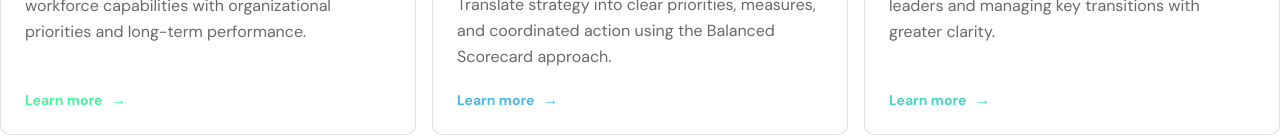
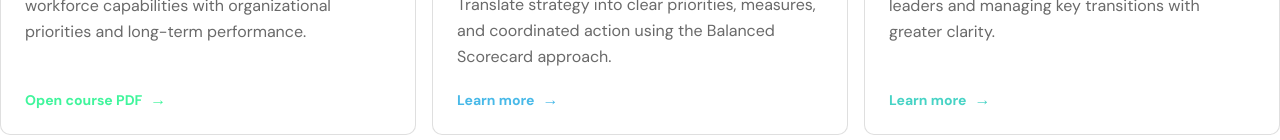
Before and after one commit to gabzy0423/The-Learning-Lab, a Next.js app: page /programs/impacting-strategy in a window 1280 px wide. Shown: the part 1160-1300 px from the top of the page. Built offline with nearby package versions, Linux system fonts and the light colour scheme.

Commit message:
Link competency talent PDF

```diff
--- a/app/programs/[category]/page.tsx
+++ b/app/programs/[category]/page.tsx
@@ -175,6 +175,7 @@ const impactingStrategyCards = [
   {
     image: "/assets/pages/programs/impact1.png",
     title: "Competency Based Talent Management",
+    href: "/assets/pdf/Competency-Based+Talent+Management.pdf",
     description: "Build a practical approach to connecting workforce capabilities with organizational priorities and long-term performance.",
     accent: "text-brand-mint-green",
   },
@@ -646,8 +647,9 @@ export default async function CategoryPage({
               {impactingStrategyCards.map((card, index) => (
                 <article
                   key={card.title}
-                  className="group flex min-h-[29rem] flex-col overflow-hidden rounded-lg border border-brand-charcoal/15 bg-white p-6 text-brand-charcoal transition-[border-color,transform,box-shadow] duration-500 ease-out hover:-translate-y-0.5 hover:border-brand-turquoise hover:shadow-lg motion-reduce:transform-none motion-reduce:transition-none"
+                  className={`group relative flex min-h-[29rem] flex-col overflow-hidden rounded-lg border border-brand-charcoal/15 bg-white p-6 text-brand-charcoal transition-[border-color,transform,box-shadow] duration-500 ease-out hover:-translate-y-0.5 hover:border-brand-turquoise hover:shadow-lg motion-reduce:transform-none motion-reduce:transition-none ${card.href ? "cursor-pointer" : ""}`}
                 >
+                  {card.href && <Link href={card.href} target="_blank" rel="noopener noreferrer" className="absolute inset-0 z-10 rounded-lg focus-visible:outline-2 focus-visible:outline-offset-2 focus-visible:outline-brand-cyan-blue" aria-label={`Open ${card.title} PDF in a new tab`} />}
                   <p className={`text-sm font-extrabold ${card.accent}`}>{String(index + 1).padStart(2, "0")}</p>
                   <div className="relative mt-4 aspect-square overflow-hidden rounded-md border border-brand-charcoal/10 bg-brand-charcoal/[0.03]">
                     <Image
@@ -663,7 +665,7 @@ export default async function CategoryPage({
                     <p className="text-base leading-relaxed text-brand-charcoal/70">{card.description}</p>
                   </div>
                   <span className={`mt-auto inline-flex items-center gap-2 pt-5 text-sm font-bold ${card.accent}`}>
-                    Learn more
+                    {card.href ? "Open course PDF" : "Learn more"}
                     <span aria-hidden="true" className="text-base leading-none">→</span>
                   </span>
                 </article>
```
